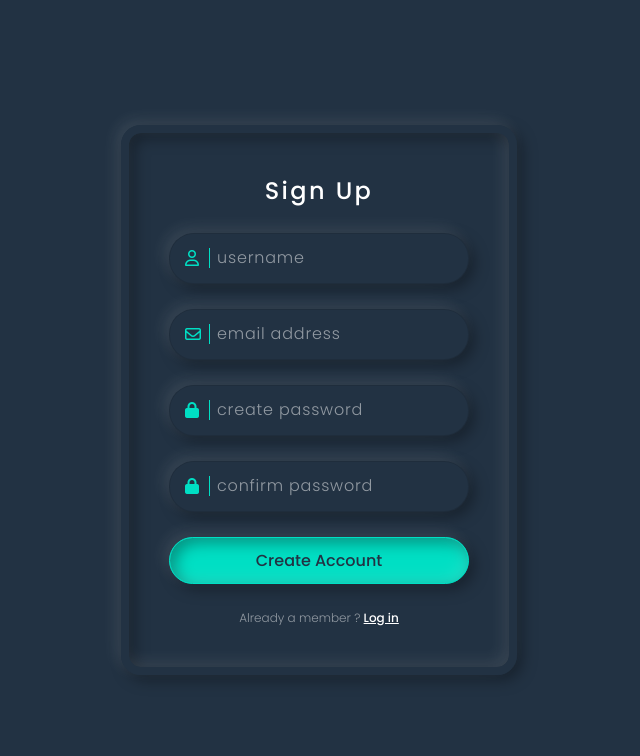
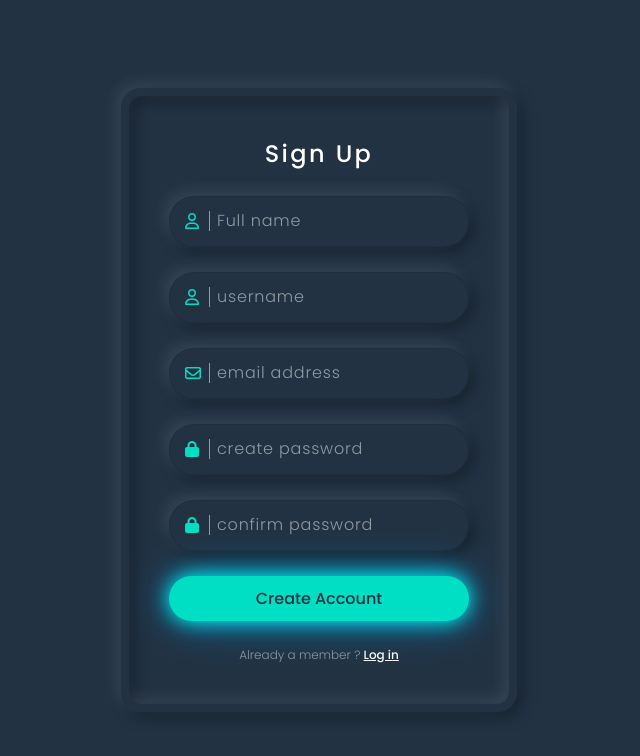
Before and after one commit to Abuzar-Khan2023/EarningInk, a PHP site: page /HTML/Login_SignUp.html in a window 1280 px wide. Shown: the top 756 px of the page, without its empty margins (321-961 px from the left). Run offline with PHP 8.4, Linux system fonts and the light colour scheme; some libraries are stand-ins or nearby versions.

Commit message:
Fire Base first commit

```diff
--- a/CSS/Login_SignUp.css
+++ b/CSS/Login_SignUp.css
@@ -112,14 +112,24 @@ body {
 .container .form .inputBox input[type="submit"] {
   background: #00dfc4;
   color: #223243;
-  padding: 10px 0;
+  padding: 10px 20px;
   font-weight: 500;
   cursor: pointer;
-  box-shadow: -5px -5px 15px rgba(255, 255, 255, 0.1),
-    5px 5px 15px rgba(0, 0, 0, 0.35),
-    inset -5px -5px 15px rgba(255, 255, 255, 0.1),
-    inset 5px 5px 15px rgba(0, 0, 0, 0.35);
+  box-shadow: 0 0 20px #00fffb, 0 0 40px #0081bc;
+  border: none;
+  border-radius: 50px;
+  transition: all 0.3s ease;
 }
+
+.container .form .inputBox input[type="submit"]:hover {
+  box-shadow: 0 0 30px #00fffb, 0 0 60px #0081bc;
+}
+
+.container .form .inputBox input[type="submit"]:active {
+  transform: scale(1.1); /* Adjust the scale factor as needed */
+}
+
+
 
 .container .form p {
   color: rgba(255, 255, 255, 0.5);
--- a/HTML/Login_SignUp.html
+++ b/HTML/Login_SignUp.html
@@ -8,25 +8,30 @@
 </head>
 <body>
 	<div class="container">
-		<div class="form signup">
+		<div class="form signup" id="LoginForm">
 			<h2>Sign Up</h2>
 			<div class="inputBox">
-				<input type="text" required="required">
+				<input type="text" id="name" required="required">
+				<i class="fa-regular fa-user"></i>
+				<span>Full name</span>
+			</div>
+			<div class="inputBox">
+				<input type="text" id="username" required="required">
 				<i class="fa-regular fa-user"></i>
 				<span>username</span>
 			</div>
 			<div class="inputBox">
-				<input type="text" required="required">
+				<input type="email" id="email"  required="required">
 				<i class="fa-regular fa-envelope"></i>
 				<span>email address</span>
 			</div>
 			<div class="inputBox">
-				<input type="password" required="required">
+				<input type="password" id="password" required="required">
 				<i class="fa-solid fa-lock"></i>
 				<span>create password</span>
 			</div>
 			<div class="inputBox">
-				<input type="password" required="required">
+				<input type="password" id="Cpassword" required="required">
 				<i class="fa-solid fa-lock"></i>
 				<span>confirm password</span>
 			</div>
@@ -36,15 +41,15 @@
 			<p>Already a member ? <a href="#" class="login">Log in</a></p>
 		</div>
 
-		<div class="form signin">
+		<div class="form signin" id="LoginForm">
 			<h2>Sign In</h2>
 			<div class="inputBox">
-				<input type="text" required="required">
+				<input type="text" id="Lusername" required="required">
 				<i class="fa-regular fa-user"></i>
-				<span>username</span>
+				<span>username / email</span>
 			</div>
 			<div class="inputBox">
-				<input type="password" required="required">
+				<input type="password" id="Lpassword" required="required">
 				<i class="fa-solid fa-lock"></i>
 				<span>password</span>
 			</div>
@@ -57,6 +62,8 @@
 	</div>
 
 	<script src="../Js/LogSig.js"></script>
+	<script src="../Js/Firebase.js"></script>
+	<script src="https://cdnjs.cloudflare.com/ajax/libs/firebase/7.14.1-0/firebase.js"></script>
 
 </body>
 </html>
--- /dev/null
+++ b/Js/Firebase.js
@@ -0,0 +1,53 @@
+import firebase from 'firebase/app';
+import 'firebase/auth';
+
+const firebaseConfig = {
+    apiKey: "AIzaSyB_QIWUbpd3c6m-O23D6Rt9_LpymW3EhsM",
+    authDomain: "blog-website-sep.firebaseapp.com",
+    databaseURL: "https://blog-website-sep-default-rtdb.asia-southeast1.firebasedatabase.app",
+    projectId: "blog-website-sep",
+    storageBucket: "blog-website-sep.appspot.com",
+    messagingSenderId: "905757738497",
+    appId: "1:905757738497:web:7ec8178bc926a44b9b6200",
+    measurementId: "G-13VPL3G3WB"
+  };
+
+//Initializing Firebase
+firebase.initializeApp(firebaseConfig);
+
+//reference your database
+var LoginForomDB = firebase.databace().ref("LoginForm");
+
+document.getElementById("LoginForm").addEventListener("submit", submitForm);
+
+function submitForm(e) {
+    e.preventDefault();
+
+    var name = getElementVal("name");
+    var username = getElementVal("username");
+    var email = getElementVal('email');
+    var password = getElementVal("pasword");
+    var Cpassword = getElementVal("Cpassword");
+    var Lusername = getElementVal("Lusername");
+    var Lpassword = getElementVal("Lpassword");
+
+    saveData(name, username, email, password, Cpassword, Lusername, Lpassword);
+}
+
+const saveData = (name, username, email, password, Cpassword, Lusername, Lpassword) => {
+    var newLoginForm = LoginForomDB.push();
+
+    newLoginForm.set({
+        name: name,
+        username: username,
+        email: email,
+        password: password,
+        Cpassword: Cpassword,
+        Lusername: Lusername,
+        Lpassword: Lpassword,
+    })
+}
+
+const getElementVal = (id) => {
+    return document.getElementById(id).value;
+};
```
Also changed, not shown: CSS/main.css (+10 -9 lines), HTML/main.html (+7 -10 lines), Js/main.js (+0 -8 lines).
